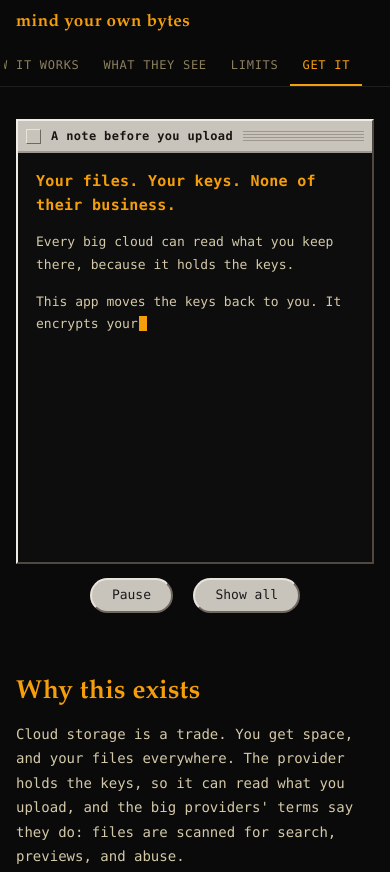
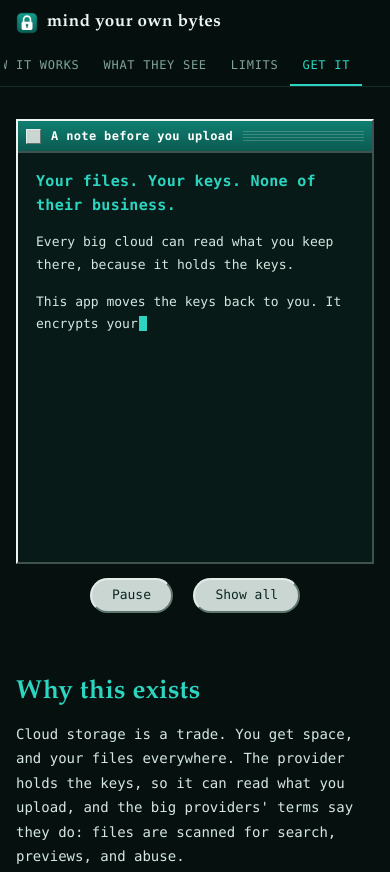
Before and after one commit to N-Bermparis/mindyourownbytes, a plain HTML site: page docs/index.html in a window 390 px wide. Shown: the top 872 px of the page. Drawn offline with Linux system fonts and the light colour scheme.

Commit message:
Give the website the app's own colors
The site kept the template's amber and warm cream, which belong to no
part of this project. It now wears the app's own identity:

- The accent is the app's dark-mode teal, #2DD4BF, for headings, links,
  the underlined section, the cursor, and list markers.
- The page is black with a cast of the logo's teal, with mint-white text
  and sage for quieter text, which keeps 6.9:1 contrast.
- Window title bars use the logo's gradient, kept dark enough for white
  text, which also nods to Windows' coloured title bars.
- The app's padlock leads the wordmark, as in the app's sidebar, and
  "Download for Windows" is filled teal like the app's main button.

On a phone, the row of section links also returns to its start at the
top of the page, rather than staying where it last scrolled.

Co-Authored-By: Claude Opus 5.5 <noreply@anthropic.com>

```diff
--- a/docs/index.html
+++ b/docs/index.html
@@ -7,7 +7,7 @@
 <meta http-equiv="Content-Security-Policy" content="default-src 'none'; img-src 'self'; style-src 'self'; script-src 'self'; base-uri 'none'; form-action 'none'">
 <meta name="referrer" content="no-referrer">
 <meta name="color-scheme" content="dark">
-<meta name="theme-color" content="#0a0a0a">
+<meta name="theme-color" content="#06110f">
 <title>mindyourownbytes: encrypt your files before any cloud sees them</title>
 <meta name="description" content="A desktop app that encrypts your files on your own computer with GnuPG, so the cloud you upload them to keeps bytes it can't read. Standard OpenPGP files, no account, no telemetry.">
 <link rel="icon" href="assets/logo.png">
@@ -19,7 +19,7 @@
 
 <header class="site-nav">
   <nav class="nav-inner" aria-label="Sections">
-    <a class="brand" href="#top">mind your own bytes</a>
+    <a class="brand" href="#top"><img src="assets/logo.png" width="22" height="22" alt="">mind your own bytes</a>
     <div class="nav-links">
       <a href="#why">Why</a>
       <a href="#what">What it does</a>
@@ -172,7 +172,7 @@
     <h2>Get it</h2>
     <p>On Windows 10 and 11, the installer needs no administrator rights and includes GnuPG. If you already use Gpg4win, the app uses that instead, so your keys keep working. On Linux and macOS, run it from source.</p>
     <p class="actions">
-      <a class="pill" href="https://github.com/N-Bermparis/mindyourownbytes/releases">Download for Windows</a>
+      <a class="pill primary" href="https://github.com/N-Bermparis/mindyourownbytes/releases">Download for Windows</a>
       <a class="pill" href="https://github.com/N-Bermparis/mindyourownbytes#run-from-source">Run from source</a>
       <a class="pill" href="https://github.com/N-Bermparis/mindyourownbytes">Read the code</a>
     </p>
--- a/docs/site.css
+++ b/docs/site.css
@@ -1,22 +1,35 @@
-/* The project's website: one page, in the style of an old terminal and a classic desktop window.
+/* The project's website: one page, in the style of an old terminal and a classic desktop window,
+   in the app's own colors: its dark-mode teal, and its logo's gradient on the title bars.
    Only fonts already on the visitor's computer are used, so nothing is fetched from elsewhere. */
 
 :root {
   color-scheme: dark;
-  --black: #0a0a0a;
-  --pane: #0d0d0d;
-  --rule: #1e1e1e;
-  --cream: #d4c9a8;
-  --dust: #8c7f5e;
-  --amber: #f59e0b;
-  --platinum: #c8c4bc;
-  --platinum-hover: #d6d2ca;
-  --bevel-light: #f0ede8;
-  --bevel-dark: #504840;
-  --button-light: #e8e4dc;
-  --button-dark: #706860;
-  --stripe: #9d968c;
-  --ink: #1a1614;
+  /* The page: black with a cast of the logo's teal. */
+  --night: #06110f;
+  --pane: #081a17;
+  --rule: #12302b;
+  --text: #d6e7e2;
+  --text-strong: #eef6f3;
+  --muted: #7fa39b;
+  /* The app's own accent in dark mode, and the dark text it puts on it. */
+  --accent: #2dd4bf;
+  --accent-hover: #5eead4;
+  --accent-edge: #0f8f80;
+  --on-accent: #04211e;
+  /* Window chrome, tinted toward the same teal. */
+  --chrome: #c9d6d2;
+  --chrome-hover: #d7e2de;
+  --chrome-ink: #0c2622;
+  --bevel-light: #eef4f2;
+  --bevel-dark: #3f524d;
+  --button-light: #e4ece9;
+  --button-dark: #61756f;
+  /* Title bars wear the logo's gradient, kept dark enough for white text. */
+  --title-top: #0f7f72;
+  --title-bottom: #0b5a50;
+  --title-text: #ffffff;
+  --title-byline: #d5ece7;
+  --title-stripe: rgba(255, 255, 255, 0.2);
   --serif: "Playfair Display", "Bodoni MT", Didot, "Palatino Linotype", Georgia, serif;
   --mono: "Lucida Sans Typewriter", "Lucida Console", Consolas, "Courier New", monospace;
   --ui: "IBM Plex Mono", Consolas, "Lucida Console", "Courier New", monospace;
@@ -31,36 +44,36 @@
 }
 
 html {
-  background: var(--black);
+  background: var(--night);
   scroll-padding-top: 76px;
   -webkit-text-size-adjust: 100%;
 }
 
 body {
   margin: 0;
-  background: var(--black);
-  color: var(--cream);
+  background: var(--night);
+  color: var(--text);
   font: 14px/1.75 var(--mono);
 }
 
 ::selection {
-  background: var(--amber);
-  color: var(--black);
+  background: var(--accent);
+  color: var(--on-accent);
 }
 
 a {
-  color: var(--amber);
+  color: var(--accent);
   text-decoration: underline;
   text-decoration-thickness: 1px;
   text-underline-offset: 3px;
 }
 
 a:hover {
-  color: var(--cream);
+  color: var(--accent-hover);
 }
 
 :focus-visible {
-  outline: 2px solid var(--amber);
+  outline: 2px solid var(--accent);
   outline-offset: 3px;
 }
 
@@ -70,8 +83,8 @@ a:hover {
   top: 12px;
   z-index: 20;
   padding: 6px 12px;
-  background: var(--amber);
-  color: var(--black);
+  background: var(--accent);
+  color: var(--on-accent);
   font: 13px var(--ui);
 }
 
@@ -79,13 +92,13 @@ a:hover {
   left: 16px;
 }
 
-/* The bar along the top. */
+/* The bar along the top, led by the app's own padlock, as in the app's sidebar. */
 
 .site-nav {
   position: sticky;
   top: 0;
   z-index: 10;
-  background: rgba(10, 10, 10, 0.96);
+  background: rgba(6, 17, 15, 0.96);
   border-bottom: 1px solid var(--rule);
 }
 
@@ -99,16 +112,25 @@ a:hover {
 }
 
 .brand {
+  display: flex;
+  align-items: center;
+  gap: 9px;
   margin-right: 24px;
-  color: var(--amber);
+  color: var(--text-strong);
   font: 700 17px/55px var(--serif);
   letter-spacing: 0.03em;
   text-decoration: none;
   white-space: nowrap;
 }
 
+.brand img {
+  display: block;
+  width: 22px;
+  height: 22px;
+}
+
 .brand:hover {
-  color: var(--amber);
+  color: var(--text-strong);
 }
 
 .nav-links {
@@ -126,7 +148,7 @@ a:hover {
   align-items: center;
   padding: 0 12px;
   border-bottom: 2px solid transparent;
-  color: var(--dust);
+  color: var(--muted);
   font: 12px var(--ui);
   letter-spacing: 0.06em;
   text-decoration: none;
@@ -135,12 +157,12 @@ a:hover {
 }
 
 .nav-links a:hover {
-  color: var(--cream);
+  color: var(--text);
 }
 
 .nav-links a[aria-current="true"] {
-  border-bottom-color: var(--amber);
-  color: var(--amber);
+  border-bottom-color: var(--accent);
+  color: var(--accent);
 }
 
 /* The page. */
@@ -157,14 +179,14 @@ section + section {
 
 h2 {
   margin: 0 0 14px;
-  color: var(--amber);
+  color: var(--accent);
   font: 700 30px/1.2 var(--serif);
   letter-spacing: 0.01em;
 }
 
 h3 {
   margin: 28px 0 6px;
-  color: var(--amber);
+  color: var(--accent);
   font: 700 17px/1.35 var(--serif);
   letter-spacing: 0.01em;
 }
@@ -179,13 +201,13 @@ p {
 }
 
 strong {
-  color: #e8dfc4;
+  color: var(--text-strong);
   font-weight: 700;
 }
 
 em {
   font-style: normal;
-  color: #e8dfc4;
+  color: var(--text-strong);
 }
 
 code {
@@ -198,17 +220,17 @@ code {
 blockquote {
   margin: 28px 0;
   padding: 2px 0 2px 20px;
-  border-left: 2px solid var(--amber);
+  border-left: 2px solid var(--accent);
 }
 
 blockquote p {
   margin: 0 0 8px;
-  color: #e8dfc4;
+  color: var(--text-strong);
   font: italic 400 20px/1.5 var(--serif);
 }
 
 blockquote cite {
-  color: var(--dust);
+  color: var(--muted);
   font: 12px/1.6 var(--ui);
   font-style: normal;
 }
@@ -234,7 +256,7 @@ ul.marked li::before {
   left: 2px;
   width: 7px;
   height: 7px;
-  background: var(--amber);
+  background: var(--accent);
 }
 
 /* The steps really are a sequence: the app numbers them too. */
@@ -258,7 +280,7 @@ ul.marked li::before {
   position: absolute;
   top: -1px;
   left: 4px;
-  color: var(--amber);
+  color: var(--accent);
   font: 700 30px/1 var(--serif);
 }
 
@@ -289,13 +311,13 @@ ul.marked li::before {
   margin: 21px 0 28px;
 }
 
-/* A window from an old desktop: bevelled platinum, a striped title bar, a dark pane. */
+/* A window from an old desktop: a bevelled frame, a striped title bar in the logo's teal, a dark pane. */
 
 .window {
   margin: 0 0 28px;
   border: 2px solid;
   border-color: var(--bevel-light) var(--bevel-dark) var(--bevel-dark) var(--bevel-light);
-  background: var(--platinum);
+  background: var(--chrome);
 }
 
 .titlebar {
@@ -303,8 +325,8 @@ ul.marked li::before {
   align-items: center;
   gap: 10px;
   padding: 6px 8px;
-  border-bottom: 2px solid #a09890;
-  background: var(--platinum);
+  border-bottom: 2px solid var(--bevel-dark);
+  background: linear-gradient(to bottom, var(--title-top), var(--title-bottom));
 }
 
 .titlebar .close {
@@ -313,12 +335,12 @@ ul.marked li::before {
   height: 15px;
   border: 1px solid;
   border-color: var(--button-light) var(--button-dark) var(--button-dark) var(--button-light);
-  background: var(--platinum);
+  background: var(--chrome);
 }
 
 .titlebar .title {
   flex: none;
-  color: var(--ink);
+  color: var(--title-text);
   font: 700 12px/1.5 var(--mono);
   letter-spacing: 0.03em;
 }
@@ -327,12 +349,12 @@ ul.marked li::before {
   flex: 1;
   min-width: 16px;
   height: 11px;
-  background: repeating-linear-gradient(to bottom, var(--stripe) 0 1px, transparent 1px 3px);
+  background: repeating-linear-gradient(to bottom, var(--title-stripe) 0 1px, transparent 1px 3px);
 }
 
 .titlebar .byline {
   flex: none;
-  color: var(--bevel-dark);
+  color: var(--title-byline);
   font: 10px/1.5 var(--mono);
   letter-spacing: 0.04em;
 }
@@ -341,7 +363,7 @@ ul.marked li::before {
   margin: 0;
   padding: 21px 28px;
   background: var(--pane);
-  color: var(--cream);
+  color: var(--text);
   font: 13px/1.75 var(--mono);
 }
 
@@ -351,7 +373,7 @@ pre.pane {
 }
 
 .prompt {
-  color: var(--amber);
+  color: var(--accent);
 }
 
 .shot img {
@@ -368,7 +390,7 @@ pre.pane {
 
 .motive h1 {
   margin: 0 0 14px;
-  color: var(--amber);
+  color: var(--accent);
   font: 700 15px/1.6 var(--mono);
   letter-spacing: 0.02em;
 }
@@ -400,7 +422,7 @@ pre.pane {
   height: 1.15em;
   margin-left: 1px;
   vertical-align: text-bottom;
-  background: var(--amber);
+  background: var(--accent);
   animation: blink 1s steps(1) infinite;
 }
 
@@ -419,7 +441,7 @@ pre.pane {
   display: none;
 }
 
-/* Rounded, bevelled buttons, as on the same old desktop. */
+/* Rounded, bevelled buttons, as on the same old desktop. The main one is filled like the app's own. */
 
 .pill {
   display: inline-block;
@@ -428,20 +450,36 @@ pre.pane {
   border: 2px solid;
   border-color: var(--button-light) var(--button-dark) var(--button-dark) var(--button-light);
   border-radius: 50px;
-  background: var(--platinum);
-  color: #1a1a1a;
+  background: var(--chrome);
+  color: var(--chrome-ink);
   font: 13px/1.6 var(--ui);
   text-decoration: none;
   cursor: pointer;
 }
 
 .pill:hover {
-  background: var(--platinum-hover);
-  color: #1a1a1a;
+  background: var(--chrome-hover);
+  color: var(--chrome-ink);
 }
 
 .pill:active {
   border-color: var(--button-dark) var(--button-light) var(--button-light) var(--button-dark);
+}
+
+.pill.primary {
+  border-color: var(--accent-hover) var(--accent-edge) var(--accent-edge) var(--accent-hover);
+  background: var(--accent);
+  color: var(--on-accent);
+  font-weight: 700;
+}
+
+.pill.primary:hover {
+  background: var(--accent-hover);
+  color: var(--on-accent);
+}
+
+.pill.primary:active {
+  border-color: var(--accent-edge) var(--accent-hover) var(--accent-hover) var(--accent-edge);
 }
 
 .controls .pill {
@@ -453,7 +491,7 @@ pre.pane {
 .site-footer {
   padding: 18px var(--gutter) 32px;
   border-top: 1px solid var(--rule);
-  color: var(--dust);
+  color: var(--muted);
   font: 11px/2 var(--ui);
   letter-spacing: 0.1em;
   text-align: center;
--- a/docs/site.js
+++ b/docs/site.js
@@ -103,6 +103,9 @@
         return;
       }
       shown = id;
+      if (!ids.includes(id)) {
+        strip.scrollLeft = 0;
+      }
       links.forEach((link, index) => {
         if (ids[index] === id) {
           link.setAttribute("aria-current", "true");
```
